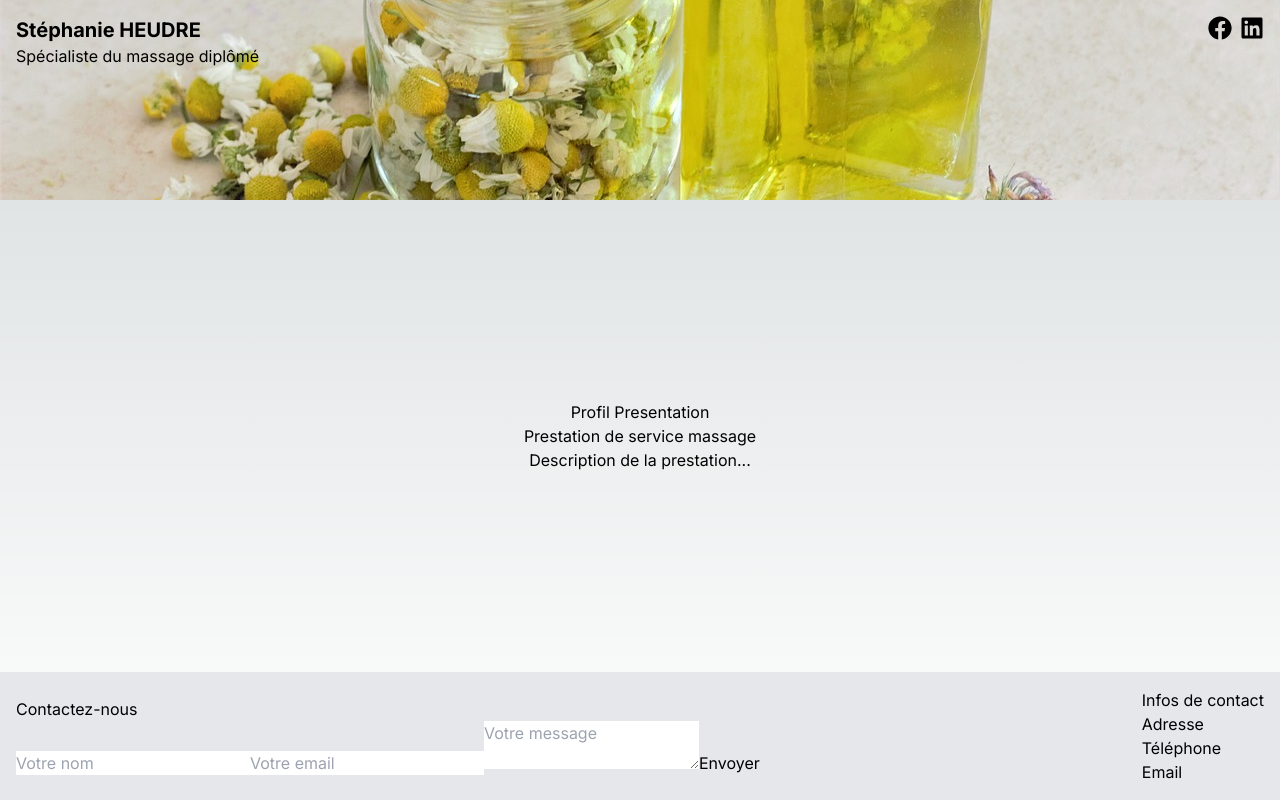
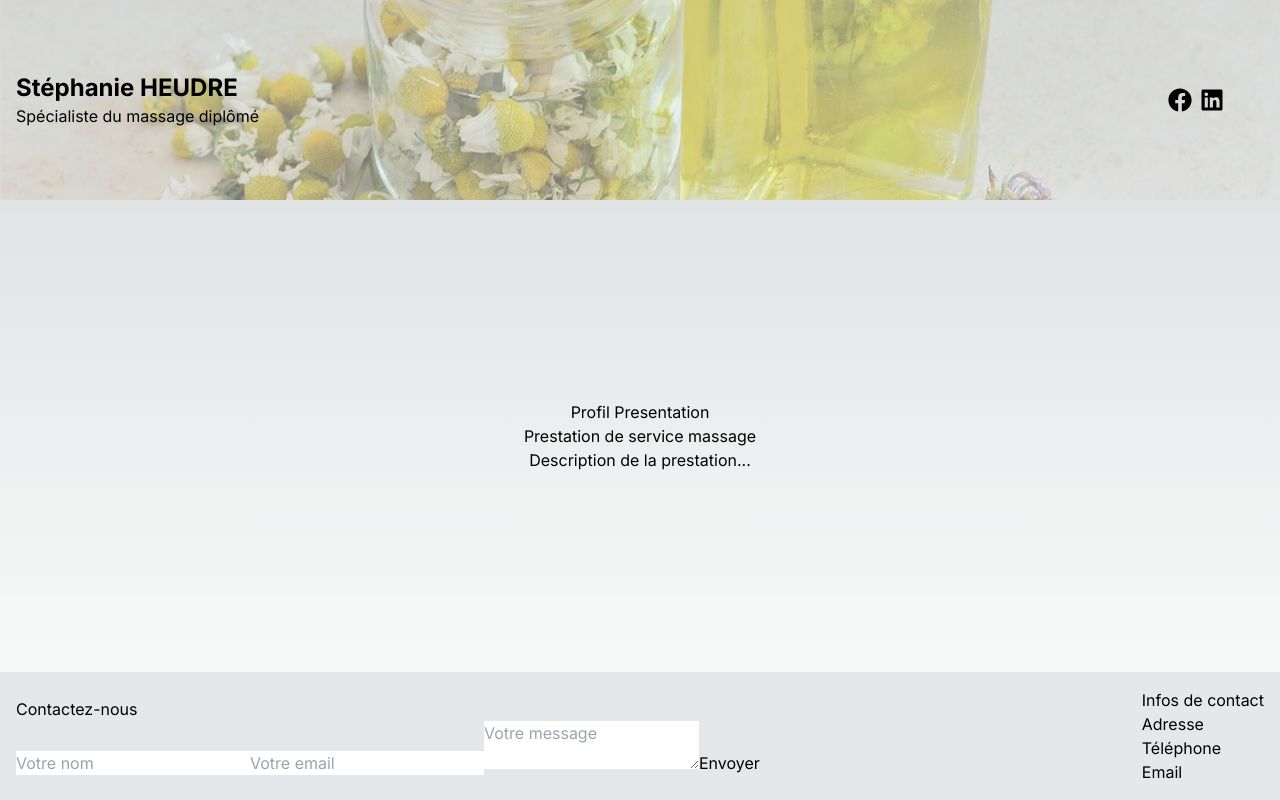
Before and after one commit to PriscilliaAmmeux/massage_stephanie, a Next.js app: page / in a window 1280 px wide. Built offline with nearby package versions, Linux system fonts and the light colour scheme.

Commit message:
add opacity to img to header

```diff
--- a/src/app/ui/header/header.tsx
+++ b/src/app/ui/header/header.tsx
@@ -13,14 +13,15 @@ export default function Header() {
         objectFit="cover"
         objectPosition="center"
         alt="background header showing dried flowers"
+        className="opacity-50"
       />
 
-      <div className="absolute top-0 left-0 p-4">
-        <h1 className="text-xl font-bold">Stéphanie HEUDRE</h1>
+      <div className="left-0 right-10 absolute p-4 flex-col items-center">
+        <h1 className="text-2xl font-bold">Stéphanie HEUDRE</h1>
         <h2>Spécialiste du massage diplômé</h2>
       </div>
 
-      <div className="absolute top-0 right-0 p-4 flex items-center gap-2">
+      <div className="right-10 absolute p-4 flex items-center gap-2">
         <a
           href="https://www.facebook.com/profile.php?id=100001999839594&locale=fr_FR"
           target="_blank"
```
